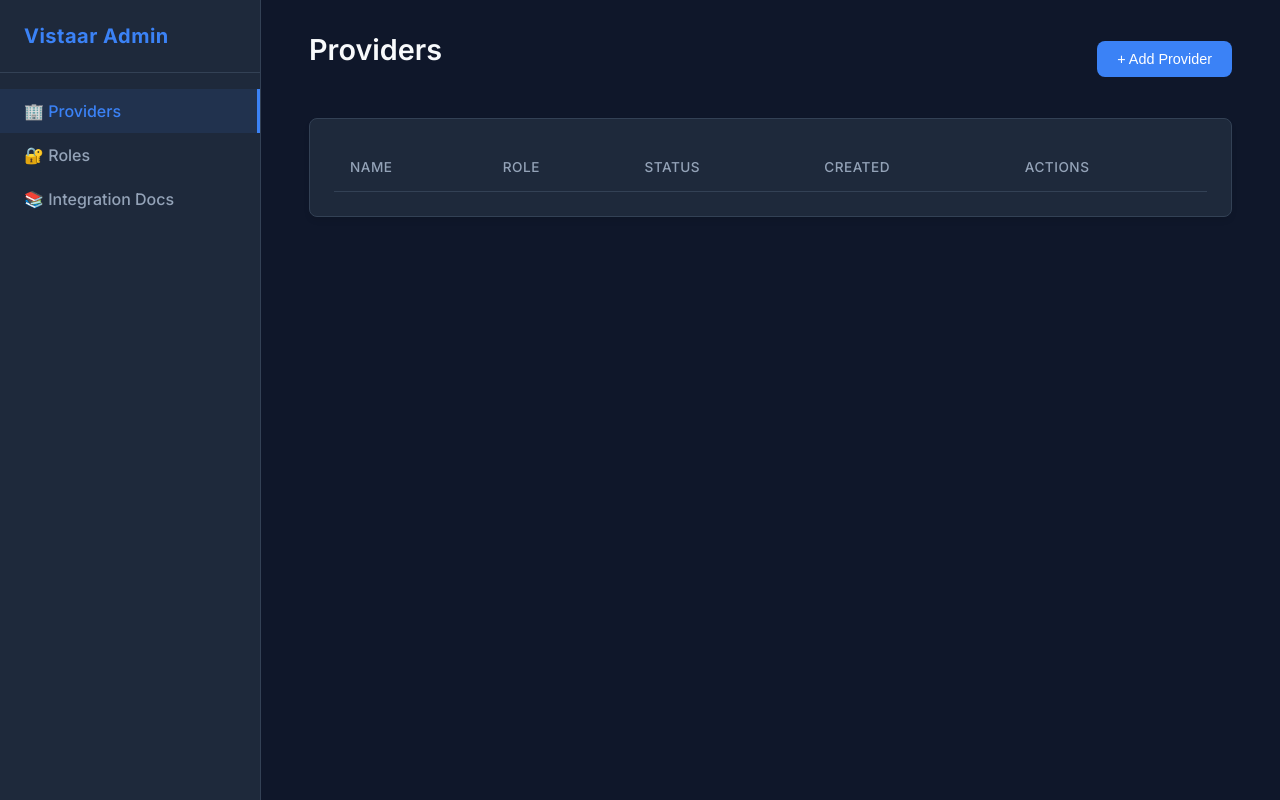
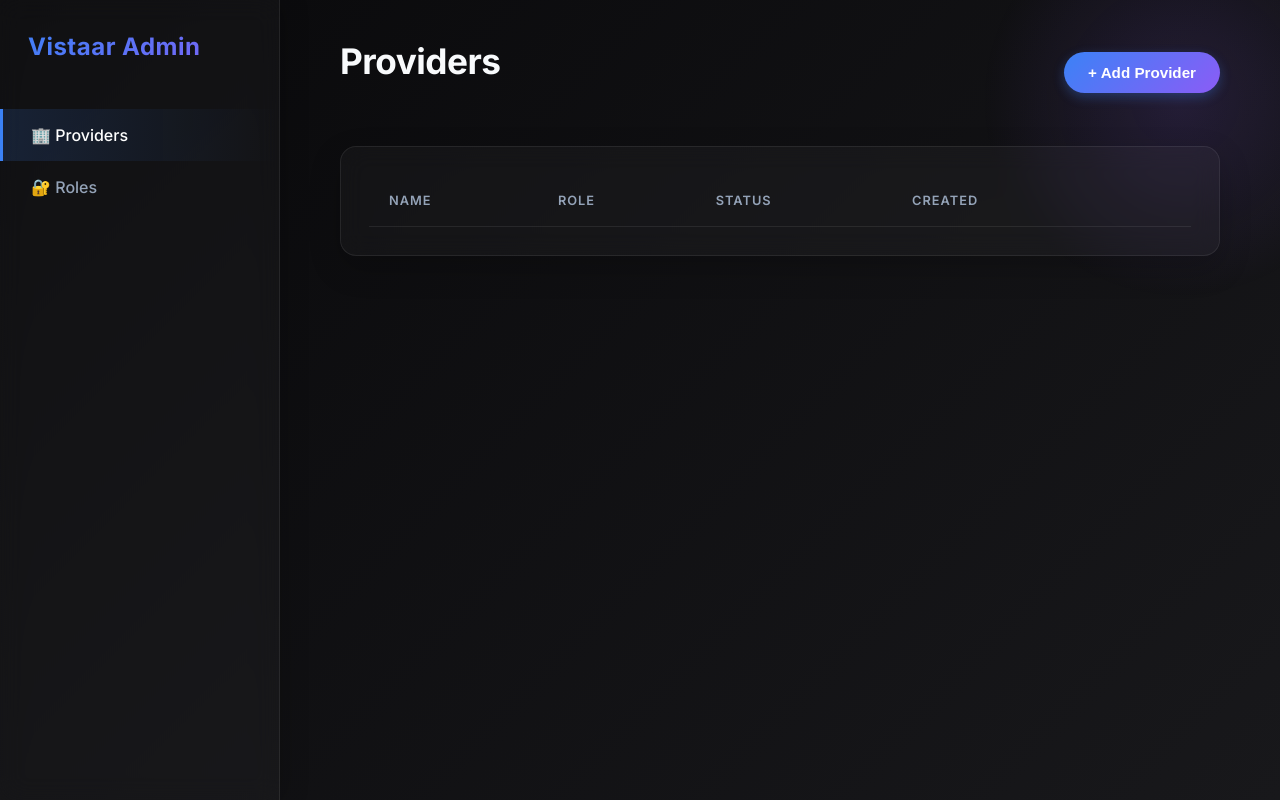
Before and after one commit to tejasgowda0012/MCP-OAN, a Python web app: template python/templates/admin.html in a window 1280 px wide. Run offline with Jinja, Linux system fonts and the light colour scheme; the template is opened without the code that fills it, so the values that code supplies are empty.

Commit message:
ui: remove integration docs tab and clean up table headers

```diff
--- a/python/templates/admin.html
+++ b/python/templates/admin.html
@@ -7,258 +7,386 @@
     <link href="https://fonts.googleapis.com/css2?family=Inter:wght@400;500;600;700&display=swap" rel="stylesheet">
     <style>
         :root {
-            --bg-base: #0f172a;
-            --bg-surface: #1e293b;
-            --bg-surface-hover: #334155;
+            --bg-base: #09090b;
+            --bg-gradient: linear-gradient(135deg, #09090b 0%, #18181b 100%);
+            --bg-surface: rgba(255, 255, 255, 0.03);
+            --bg-surface-hover: rgba(255, 255, 255, 0.06);
             --text-main: #f8fafc;
             --text-muted: #94a3b8;
-            --primary: #3b82f6;
-            --primary-hover: #2563eb;
-            --danger: #ef4444;
-            --danger-hover: #dc2626;
+            --primary-gradient: linear-gradient(135deg, #3b82f6, #8b5cf6);
+            --primary-hover-gradient: linear-gradient(135deg, #60a5fa, #a78bfa);
+            --danger-gradient: linear-gradient(135deg, #ef4444, #f43f5e);
             --success: #10b981;
-            --border: #334155;
-            --radius: 8px;
+            --border: rgba(255, 255, 255, 0.08);
+            --radius: 12px;
+            --glass-blur: blur(12px);
         }
+
+        * { box-sizing: border-box; }
 
         body {
             margin: 0;
             font-family: 'Inter', sans-serif;
-            background-color: var(--bg-base);
+            background: var(--bg-gradient);
             color: var(--text-main);
             display: flex;
             height: 100vh;
             overflow: hidden;
         }
 
+        /* Scrollbar */
+        ::-webkit-scrollbar { width: 8px; height: 8px; }
+        ::-webkit-scrollbar-track { background: transparent; }
+        ::-webkit-scrollbar-thumb { background: rgba(255, 255, 255, 0.1); border-radius: 4px; }
+        ::-webkit-scrollbar-thumb:hover { background: rgba(255, 255, 255, 0.2); }
+
         /* Sidebar */
         .sidebar {
-            width: 260px;
-            background-color: var(--bg-surface);
+            width: 280px;
+            background: var(--bg-surface);
+            backdrop-filter: var(--glass-blur);
+            -webkit-backdrop-filter: var(--glass-blur);
             border-right: 1px solid var(--border);
             display: flex;
             flex-direction: column;
-            padding: 24px 0;
+            padding: 32px 0;
+            box-shadow: 4px 0 24px rgba(0,0,0,0.2);
+            z-index: 10;
         }
 
         .sidebar-brand {
-            font-size: 1.25rem;
-            font-weight: 700;
-            padding: 0 24px 24px;
-            border-bottom: 1px solid var(--border);
+            font-size: 1.5rem;
+            font-weight: 800;
+            padding: 0 28px 32px;
             margin-bottom: 16px;
-            color: var(--primary);
+            background: var(--primary-gradient);
+            -webkit-background-clip: text;
+            -webkit-text-fill-color: transparent;
             letter-spacing: 0.5px;
         }
 
         .nav-item {
-            padding: 12px 24px;
+            padding: 16px 28px;
             cursor: pointer;
             color: var(--text-muted);
             font-weight: 500;
-            transition: all 0.2s ease;
+            transition: all 0.3s cubic-bezier(0.4, 0, 0.2, 1);
             display: flex;
             align-items: center;
-            gap: 12px;
+            gap: 14px;
+            border-left: 3px solid transparent;
         }
 
         .nav-item:hover {
             background-color: var(--bg-surface-hover);
             color: var(--text-main);
+            padding-left: 32px; /* micro-animation */
         }
 
         .nav-item.active {
-            background-color: rgba(59, 130, 246, 0.1);
-            color: var(--primary);
-            border-right: 3px solid var(--primary);
+            background: linear-gradient(90deg, rgba(59, 130, 246, 0.15), transparent);
+            color: #fff;
+            border-left: 3px solid #3b82f6;
         }
 
         /* Main Content */
         .content {
             flex: 1;
-            padding: 32px 48px;
+            padding: 40px 60px;
             overflow-y: auto;
+            position: relative;
+        }
+
+        /* Glowing orb background effect */
+        .content::before {
+            content: '';
+            position: absolute;
+            top: -100px;
+            right: -100px;
+            width: 400px;
+            height: 400px;
+            background: radial-gradient(circle, rgba(139, 92, 246, 0.15) 0%, transparent 70%);
+            z-index: 0;
+            pointer-events: none;
         }
 
         .tab-pane {
             display: none;
-            animation: fadeIn 0.3s ease;
+            animation: slideUp 0.4s cubic-bezier(0.16, 1, 0.3, 1);
+            position: relative;
+            z-index: 1;
         }
 
         .tab-pane.active {
             display: block;
         }
 
-        @keyframes fadeIn {
-            from { opacity: 0; transform: translateY(10px); }
+        @keyframes slideUp {
+            from { opacity: 0; transform: translateY(20px); }
             to { opacity: 1; transform: translateY(0); }
         }
 
         /* Typography & Layout */
-        h1 { margin-top: 0; font-size: 1.8rem; font-weight: 600; }
-        h2 { font-size: 1.2rem; font-weight: 600; margin-bottom: 16px; }
+        h1 { margin-top: 0; font-size: 2.2rem; font-weight: 700; letter-spacing: -0.5px; }
+        h2 { font-size: 1.3rem; font-weight: 600; margin-bottom: 20px; }
 
         .header-action {
             display: flex;
             justify-content: space-between;
             align-items: center;
-            margin-bottom: 32px;
+            margin-bottom: 40px;
         }
 
         /* Cards & Tables */
         .card {
-            background-color: var(--bg-surface);
+            background: var(--bg-surface);
+            backdrop-filter: var(--glass-blur);
+            -webkit-backdrop-filter: var(--glass-blur);
             border: 1px solid var(--border);
-            border-radius: var(--radius);
-            padding: 24px;
-            margin-bottom: 24px;
-            box-shadow: 0 4px 6px -1px rgba(0, 0, 0, 0.1);
+            border-radius: 16px;
+            padding: 28px;
+            margin-bottom: 28px;
+            box-shadow: 0 12px 32px 0 rgba(0, 0, 0, 0.2);
+            transition: transform 0.3s ease, box-shadow 0.3s ease;
+        }
+
+        .card:hover {
+            box-shadow: 0 16px 40px 0 rgba(0, 0, 0, 0.3);
+            border-color: rgba(255, 255, 255, 0.12);
         }
 
         table {
             width: 100%;
-            border-collapse: collapse;
+            border-collapse: separate;
+            border-spacing: 0;
         }
 
         th, td {
-            padding: 16px;
+            padding: 18px 20px;
             text-align: left;
             border-bottom: 1px solid var(--border);
         }
 
         th {
             color: var(--text-muted);
-            font-weight: 500;
-            font-size: 0.85rem;
+            font-weight: 600;
+            font-size: 0.8rem;
             text-transform: uppercase;
-            letter-spacing: 0.5px;
+            letter-spacing: 1px;
+        }
+
+        tbody tr {
+            transition: background 0.2s;
+        }
+
+        tbody tr:hover {
+            background: rgba(255,255,255,0.02);
         }
 
         td { font-size: 0.95rem; }
 
         /* Forms & Buttons */
         .btn {
-            background-color: var(--primary);
+            background: var(--primary-gradient);
             color: white;
             border: none;
-            padding: 10px 20px;
-            border-radius: var(--radius);
-            font-weight: 500;
+            padding: 12px 24px;
+            border-radius: 30px;
+            font-weight: 600;
             cursor: pointer;
-            transition: background 0.2s;
-            font-size: 0.9rem;
+            transition: all 0.3s cubic-bezier(0.4, 0, 0.2, 1);
+            font-size: 0.95rem;
+            box-shadow: 0 4px 12px rgba(59, 130, 246, 0.3);
         }
 
-        .btn:hover { background-color: var(--primary-hover); }
+        .btn:hover {
+            background: var(--primary-hover-gradient);
+            transform: translateY(-2px);
+            box-shadow: 0 6px 16px rgba(59, 130, 246, 0.4);
+        }
 
-        .btn-danger { background-color: var(--danger); }
-        .btn-danger:hover { background-color: var(--danger-hover); }
+        .btn:active { transform: translateY(0); }
+
+        .btn-danger { background: var(--danger-gradient); box-shadow: 0 4px 12px rgba(239, 68, 68, 0.3); }
+        .btn-danger:hover { box-shadow: 0 6px 16px rgba(239, 68, 68, 0.4); }
 
         .btn-outline {
-            background-color: transparent;
+            background: transparent;
             border: 1px solid var(--border);
             color: var(--text-main);
+            box-shadow: none;
         }
-        .btn-outline:hover { background-color: var(--bg-surface-hover); }
+        .btn-outline:hover {
+            background: var(--bg-surface-hover);
+            box-shadow: none;
+            border-color: rgba(255,255,255,0.2);
+        }
 
-        .form-group { margin-bottom: 20px; }
+        .btn-icon {
+            background: rgba(255, 255, 255, 0.03);
+            border: 1px solid rgba(255, 255, 255, 0.08);
+            border-radius: 10px;
+            width: 36px;
+            height: 36px;
+            display: flex;
+            align-items: center;
+            justify-content: center;
+            cursor: pointer;
+            transition: all 0.2s;
+            color: var(--text-muted);
+            padding: 0;
+        }
+
+        .btn-icon:hover {
+            background: rgba(255, 255, 255, 0.08);
+            color: var(--text-main);
+            border-color: rgba(255, 255, 255, 0.15);
+        }
+
+        .btn-icon.danger { color: #f87171; }
+        .btn-icon.danger:hover { background: rgba(239, 68, 68, 0.1); color: #fca5a5; border-color: rgba(239, 68, 68, 0.3); }
+
+        .form-group { margin-bottom: 24px; }
         .form-group label {
             display: block;
-            margin-bottom: 8px;
+            margin-bottom: 10px;
             color: var(--text-muted);
             font-size: 0.9rem;
+            font-weight: 500;
         }
         .form-control {
             width: 100%;
-            padding: 12px;
-            background-color: var(--bg-base);
+            padding: 14px 16px;
+            background: rgba(0, 0, 0, 0.2);
             border: 1px solid var(--border);
-            border-radius: var(--radius);
+            border-radius: 10px;
             color: var(--text-main);
             font-family: inherit;
-            box-sizing: border-box;
+            transition: all 0.2s;
         }
         .form-control:focus {
             outline: none;
-            border-color: var(--primary);
+            border-color: #3b82f6;
+            background: rgba(0, 0, 0, 0.4);
+            box-shadow: 0 0 0 3px rgba(59, 130, 246, 0.2);
         }
 
         /* Checkbox Grid */
         .checkbox-grid {
             display: grid;
-            grid-template-columns: repeat(auto-fill, minmax(250px, 1fr));
-            gap: 12px;
-            margin-top: 12px;
+            grid-template-columns: repeat(auto-fill, minmax(240px, 1fr));
+            gap: 14px;
+            margin-top: 14px;
             max-height: 50vh;
             overflow-y: auto;
-            padding-right: 10px;
+            padding-right: 12px;
         }
         .checkbox-item {
             display: flex;
             align-items: center;
-            gap: 10px;
+            gap: 12px;
             font-size: 0.9rem;
-            background: var(--bg-base);
-            padding: 10px;
-            border-radius: 6px;
+            background: rgba(0, 0, 0, 0.2);
+            padding: 12px 16px;
+            border-radius: 10px;
             border: 1px solid var(--border);
+            cursor: pointer;
+            transition: all 0.2s;
+        }
+
+        .checkbox-item:hover {
+            background: rgba(255, 255, 255, 0.05);
+            border-color: rgba(255, 255, 255, 0.15);
+        }
+
+        .checkbox-item input[type="checkbox"] {
+            accent-color: #3b82f6;
+            width: 16px;
+            height: 16px;
+            cursor: pointer;
         }
 
         /* Badges */
         .badge {
-            padding: 4px 10px;
-            border-radius: 12px;
-            font-size: 0.8rem;
-            font-weight: 600;
+            padding: 6px 12px;
+            border-radius: 20px;
+            font-size: 0.75rem;
+            font-weight: 700;
+            text-transform: uppercase;
+            letter-spacing: 0.5px;
         }
-        .badge-success { background-color: rgba(16, 185, 129, 0.2); color: var(--success); }
-        .badge-danger { background-color: rgba(239, 68, 68, 0.2); color: var(--danger); }
+        .badge-success { background: rgba(16, 185, 129, 0.15); color: #34d399; border: 1px solid rgba(16, 185, 129, 0.3); }
+        .badge-danger { background: rgba(239, 68, 68, 0.15); color: #f87171; border: 1px solid rgba(239, 68, 68, 0.3); }
 
         /* Modal */
         .modal-overlay {
             position: fixed;
             top: 0; left: 0; right: 0; bottom: 0;
-            background-color: rgba(0,0,0,0.7);
+            background-color: rgba(0,0,0,0.6);
+            backdrop-filter: blur(8px);
+            -webkit-backdrop-filter: blur(8px);
             display: none;
             align-items: center;
             justify-content: center;
             z-index: 1000;
-            backdrop-filter: blur(4px);
-        }
-        .modal {
-            background-color: var(--bg-surface);
-            padding: 32px;
-            border-radius: 12px;
-            width: 100%;
-            max-width: 500px;
-            border: 1px solid var(--border);
-            box-shadow: 0 20px 25px -5px rgba(0, 0, 0, 0.5);
+            opacity: 0;
+            transition: opacity 0.3s ease;
         }
 
-        .modal-large { max-width: 800px; }
+        .modal-overlay.show {
+            display: flex;
+            opacity: 1;
+        }
+
+        .modal {
+            background: rgba(30, 41, 59, 0.85);
+            backdrop-filter: blur(16px);
+            -webkit-backdrop-filter: blur(16px);
+            padding: 40px;
+            border-radius: 20px;
+            width: 100%;
+            max-width: 550px;
+            border: 1px solid rgba(255, 255, 255, 0.1);
+            box-shadow: 0 25px 50px -12px rgba(0, 0, 0, 0.5);
+            transform: scale(0.95) translateY(20px);
+            opacity: 0;
+            transition: all 0.4s cubic-bezier(0.16, 1, 0.3, 1);
+        }
+
+        .modal-overlay.show .modal {
+            transform: scale(1) translateY(0);
+            opacity: 1;
+        }
+
+        .modal-large { max-width: 850px; }
 
         .key-display {
-            background-color: #000;
-            padding: 16px;
-            border-radius: var(--radius);
-            font-family: monospace;
-            font-size: 1.1rem;
+            background: rgba(0, 0, 0, 0.4);
+            padding: 20px;
+            border-radius: 12px;
+            font-family: 'Courier New', Courier, monospace;
+            font-size: 1.15rem;
             word-break: break-all;
-            margin: 20px 0;
-            border: 1px solid var(--primary);
-            color: var(--success);
+            margin: 24px 0;
+            border: 1px solid rgba(52, 211, 153, 0.3);
+            color: #34d399;
+            text-align: center;
+            box-shadow: inset 0 2px 10px rgba(0,0,0,0.2);
         }
 
         /* Code Blocks */
         pre {
-            background-color: #000;
-            padding: 20px;
-            border-radius: var(--radius);
+            background: rgba(0, 0, 0, 0.3);
+            padding: 24px;
+            border-radius: 12px;
             overflow-x: auto;
             border: 1px solid var(--border);
             font-size: 0.9rem;
             color: #e2e8f0;
+            font-family: 'Courier New', Courier, monospace;
         }
+
+        code { font-family: inherit; }
     </style>
 </head>
 <body>
@@ -268,7 +396,6 @@
         <div class="sidebar-brand">Vistaar Admin</div>
         <div class="nav-item active" onclick="switchTab('providers')">🏢 Providers</div>
         <div class="nav-item" onclick="switchTab('roles')">🔐 Roles</div>
-        <div class="nav-item" onclick="switchTab('docs')">📚 Integration Docs</div>
     </div>
 
     <!-- Main Content -->
@@ -289,7 +416,7 @@
                             <th>Role</th>
                             <th>Status</th>
                             <th>Created</th>
-                            <th>Actions</th>
+                            <th></th>
                         </tr>
                     </thead>
                     <tbody id="providers-tbody">
@@ -312,7 +439,7 @@
                         <tr>
                             <th>Role Name</th>
                             <th>Tools Allowed</th>
-                            <th>Actions</th>
+                            <th></th>
                         </tr>
                     </thead>
                     <tbody id="roles-tbody">
@@ -321,62 +448,9 @@
                 </table>
             </div>
         </div>
+    </div>
 
-        <!-- Docs Tab -->
-        <div id="tab-docs" class="tab-pane">
-            <h1>Integration Guide</h1>
-            <p style="color: var(--text-muted); margin-bottom: 30px;">Share this guide with external providers to help them connect to the MCP server.</p>
 
-            <div class="card">
-                <h2>Python SDK</h2>
-                <pre><code>import asyncio
-from mcp import ClientSession
-from mcp.client.streamable_http import streamablehttp_client
-
-SERVER_URL = "http://your-server-ip:3001/mcp/"
-API_KEY = "YOUR_API_KEY"  # Replace with the key provided by admin
-
-async def main():
-    headers = {"Authorization": f"Bearer {API_KEY}"}
-
-    async with streamablehttp_client(SERVER_URL, headers=headers) as (r, w, _):
-        async with ClientSession(r, w) as session:
-            await session.initialize()
-
-            # Discover tools
-            tools = await session.list_tools()
-            for t in tools.tools:
-                print(f"  {t.name}")
-
-            # Call tool
-            result = await session.call_tool("weather_forecast", {"location": "Pune"})
-            print(result)
-
-asyncio.run(main())</code></pre>
-            </div>
-
-            <div class="card">
-                <h2>Node.js SDK</h2>
-                <pre><code>import { Client } from "@modelcontextprotocol/sdk/client/index.js";
-import { StreamableHTTPClientTransport } from "@modelcontextprotocol/sdk/client/streamableHttp.js";
-
-const transport = new StreamableHTTPClientTransport(
-  new URL("http://your-server-ip:3001/mcp/"),
-  { requestInit: { headers: { "Authorization": "Bearer YOUR_API_KEY" } } }
-);
-
-const client = new Client({ name: "my-app", version: "1.0.0" });
-await client.connect(transport);
-
-const { tools } = await client.listTools();
-console.log("Tools:", tools.map(t => t.name));
-
-const result = await client.callTool({ name: "weather_forecast", arguments: { location: "Pune" } });
-console.log(result);</code></pre>
-            </div>
-        </div>
-
-    </div>
 
     <!-- Provider Modal -->
     <div id="provider-modal" class="modal-overlay">
@@ -446,7 +520,10 @@
 
         // Modals
         function closeModals() {
-            document.querySelectorAll('.modal-overlay').forEach(el => el.style.display = 'none');
+            document.querySelectorAll('.modal-overlay').forEach(el => {
+                el.classList.remove('show');
+                setTimeout(() => el.style.display = 'none', 300);
+            });
         }
 
         async function openProviderModal() {
@@ -456,7 +533,9 @@
             const select = document.getElementById('provider-role');
             select.innerHTML = allRoles.map(r => `<option value="${r.name}">${r.name}</option>`).join('');
 
-            document.getElementById('provider-modal').style.display = 'flex';
+            const modal = document.getElementById('provider-modal');
+            modal.style.display = 'flex';
+            requestAnimationFrame(() => modal.classList.add('show'));
         }
 
         async function openRoleModal(roleName = '') {
@@ -477,7 +556,9 @@
                 </label>
             `).join('');
 
-            document.getElementById('role-modal').style.display = 'flex';
+            const modal = document.getElementById('role-modal');
+            modal.style.display = 'flex';
+            requestAnimationFrame(() => modal.classList.add('show'));
         }
 
         // Data Fetching
@@ -507,8 +588,15 @@
                     <td><strong>${r.name}</strong></td>
                     <td>${r.tools.length} tools allowed</td>
                     <td>
-                        <button class="btn btn-outline" style="padding: 6px 12px" onclick="openRoleModal('${r.name}')">Edit</button>
-                        ${r.name !== 'internal' ? `<button class="btn btn-danger" style="padding: 6px 12px" onclick="deleteRole('${r.name}')">Delete</button>` : ''}
+                        <div style="display: flex; gap: 8px; flex-wrap: nowrap; align-items: center;">
+                            <button class="btn-icon" onclick="openRoleModal('${r.name}')" title="Edit Role">
+                                <svg width="16" height="16" viewBox="0 0 24 24" fill="none" stroke="currentColor" stroke-width="2" stroke-linecap="round" stroke-linejoin="round"><path d="M12 20h9"></path><path d="M16.5 3.5a2.121 2.121 0 0 1 3 3L7 19l-4 1 1-4L16.5 3.5z"></path></svg>
+                            </button>
+                            ${r.name !== 'internal' ? `
+                            <button class="btn-icon danger" onclick="deleteRole('${r.name}')" title="Delete Role">
+                                <svg width="16" height="16" viewBox="0 0 24 24" fill="none" stroke="currentColor" stroke-width="2" stroke-linecap="round" stroke-linejoin="round"><polyline points="3 6 5 6 21 6"></polyline><path d="M19 6v14a2 2 0 0 1-2 2H7a2 2 0 0 1-2-2V6m3 0V4a2 2 0 0 1 2-2h4a2 2 0 0 1 2 2v2"></path><line x1="10" y1="11" x2="10" y2="17"></line><line x1="14" y1="11" x2="14" y2="17"></line></svg>
+                            </button>` : ''}
+                        </div>
                     </td>
                 </tr>
             `).join('');
@@ -520,15 +608,21 @@
             tbody.innerHTML = providers.map(p => `
                 <tr>
                     <td><strong>${p.name}</strong><br><small style="color:var(--text-muted)">${p.id}</small></td>
-                    <td><span class="badge" style="background:#334155">${p.role}</span></td>
+                    <td><span class="badge" style="background: rgba(59, 130, 246, 0.15); color: #60a5fa; border: 1px solid rgba(59, 130, 246, 0.3);">${p.role}</span></td>
                     <td><span class="badge ${p.active ? 'badge-success' : 'badge-danger'}">${p.active ? 'Active' : 'Inactive'}</span></td>
                     <td>${new Date(p.created_at).toLocaleDateString()}</td>
                     <td>
-                        <button class="btn btn-outline" style="padding: 6px 12px" onclick="toggleProvider('${p.id}', ${!p.active})">
-                            ${p.active ? 'Deactivate' : 'Activate'}
-                        </button>
-                        <button class="btn btn-outline" style="padding: 6px 12px; margin-left:5px" onclick="regenerateKey('${p.id}')">Regenerate Key</button>
-                        <button class="btn btn-danger" style="padding: 6px 12px; margin-left:5px" onclick="deleteProvider('${p.id}')">Delete</button>
+                        <div style="display: flex; gap: 8px; flex-wrap: nowrap; align-items: center;">
+                            <button class="btn-icon" onclick="toggleProvider('${p.id}', ${!p.active})" title="${p.active ? 'Deactivate' : 'Activate'}">
+                                <svg width="16" height="16" viewBox="0 0 24 24" fill="none" stroke="currentColor" stroke-width="2" stroke-linecap="round" stroke-linejoin="round"><path d="M18.36 6.64a9 9 0 1 1-12.73 0"></path><line x1="12" y1="2" x2="12" y2="12"></line></svg>
+                            </button>
+                            <button class="btn-icon" onclick="regenerateKey('${p.id}')" title="Regenerate Key">
+                                <svg width="16" height="16" viewBox="0 0 24 24" fill="none" stroke="currentColor" stroke-width="2" stroke-linecap="round" stroke-linejoin="round"><polyline points="23 4 23 10 17 10"></polyline><polyline points="1 20 1 14 7 14"></polyline><path d="M3.51 9a9 9 0 0 1 14.85-3.36L23 10M1 14l4.64 4.36A9 9 0 0 0 20.49 15"></path></svg>
+                            </button>
+                            <button class="btn-icon danger" onclick="deleteProvider('${p.id}')" title="Delete Provider">
+                                <svg width="16" height="16" viewBox="0 0 24 24" fill="none" stroke="currentColor" stroke-width="2" stroke-linecap="round" stroke-linejoin="round"><polyline points="3 6 5 6 21 6"></polyline><path d="M19 6v14a2 2 0 0 1-2 2H7a2 2 0 0 1-2-2V6m3 0V4a2 2 0 0 1 2-2h4a2 2 0 0 1 2 2v2"></path><line x1="10" y1="11" x2="10" y2="17"></line><line x1="14" y1="11" x2="14" y2="17"></line></svg>
+                            </button>
+                        </div>
                     </td>
                 </tr>
             `).join('');
@@ -575,7 +669,9 @@
 
             // Show one-time key
             document.getElementById('generated-key').innerText = res.api_key;
-            document.getElementById('key-modal').style.display = 'flex';
+            const modal = document.getElementById('key-modal');
+            modal.style.display = 'flex';
+            requestAnimationFrame(() => modal.classList.add('show'));
         }
 
         async function toggleProvider(id, active) {
@@ -598,7 +694,9 @@
             const res = await fetchAPI(`/api/providers/${id}/regenerate`, { method: 'POST' });
 
             document.getElementById('generated-key').innerText = res.api_key;
-            document.getElementById('key-modal').style.display = 'flex';
+            const modal = document.getElementById('key-modal');
+            modal.style.display = 'flex';
+            requestAnimationFrame(() => modal.classList.add('show'));
         }
 
         // Boot
```
